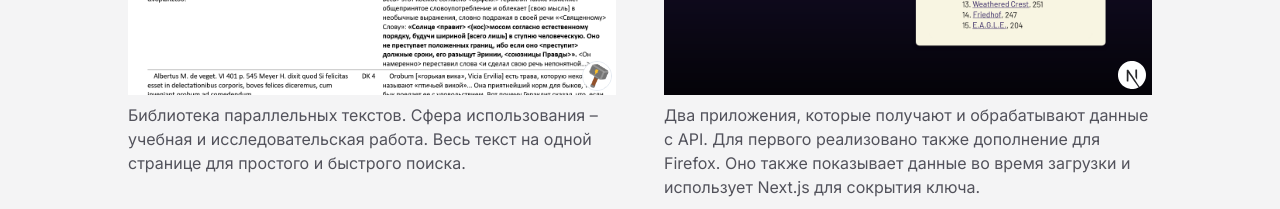
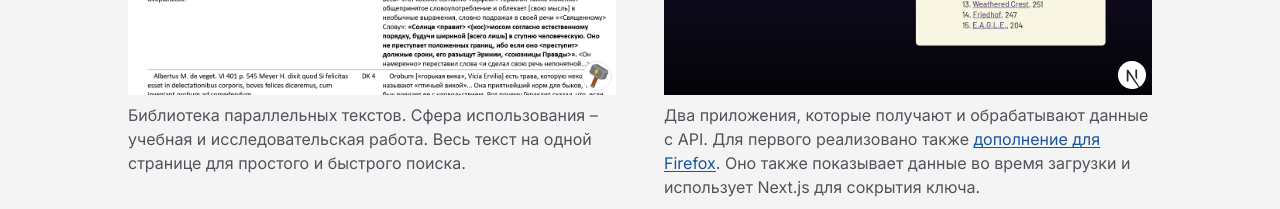
Before and after one commit to siebentod/portfolio, a Next.js app: page / in a window 1280 px wide. Shown: the part 2440-2649 px from the top of the page. Built offline with nearby package versions, Linux system fonts and the light colour scheme.

Commit message:
smallfix

```diff
--- a/app/_components/FeaturedProjects.jsx
+++ b/app/_components/FeaturedProjects.jsx
@@ -506,7 +506,7 @@ function FeaturedProjects() {
                 </div>
               </div>
               <p className="text-zinc-600 my-2 flex-1">
-                Два приложения, которые получают и обрабатывают данные с API. Для первого реализовано также <a href="https://addons.mozilla.org/en-US/firefox/addon/last-fm-get-obscure-artists/">дополнение для Firefox</a>. Оно также показывает данные во время загрузки и использует Next.js
+                Два приложения, которые получают и обрабатывают данные с API. Для первого реализовано также <a href="https://addons.mozilla.org/en-US/firefox/addon/last-fm-get-obscure-artists/" className='underline underline-offset-2 text-myred hover:text-[#4579cb]'>дополнение для Firefox</a>. Оно также показывает данные во время загрузки и использует Next.js
                 для сокрытия ключа.
               </p>
               <div className="my-1 flex flex-wrap place-content-center xs:place-content-start">
```
